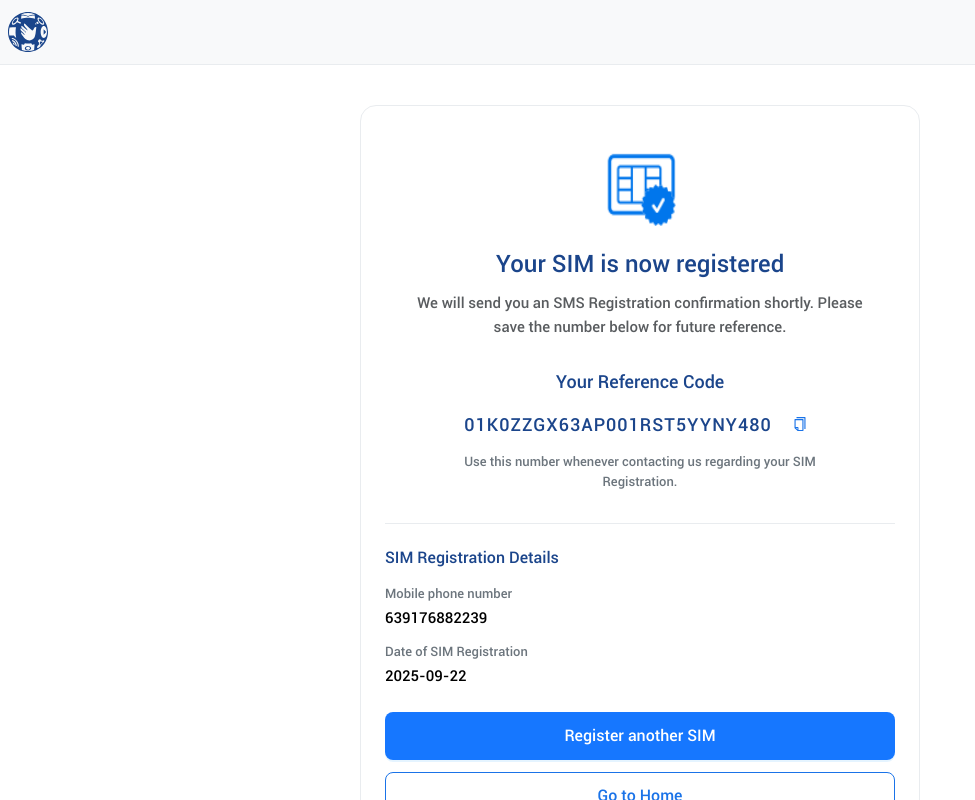
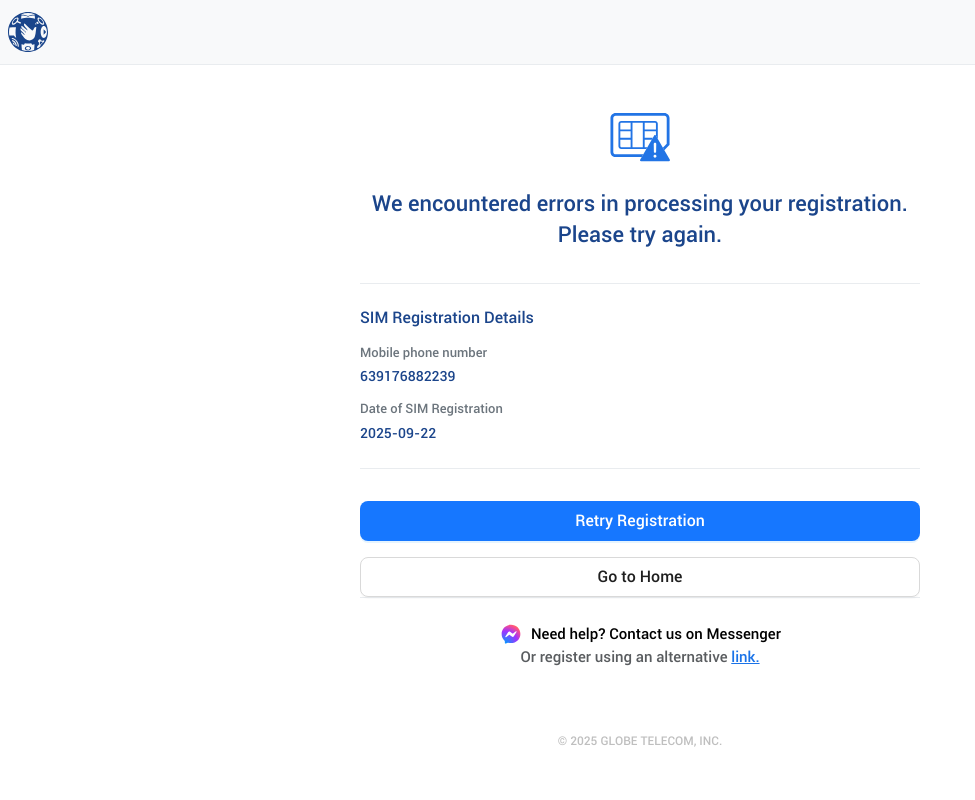
Before and after one commit to DeshpandePushkar/bsl_globe_webthoughts, a React (Vite) app: page /digital-onboarding/step-six in a window 1280 px wide. Shown: the whole page, without its empty margins (0-975 px from the left). Built offline with nearby package versions, Linux system fonts and the light colour scheme.

Commit message:
step 5 and step 6 completed

```diff
--- a/src/App.css
+++ b/src/App.css
@@ -97,7 +97,8 @@
   justify-content: center;
   color: var(--primary-blue) !important;
   margin-bottom: 0;
-  font-size: "1.2rem";
+  font-size: "1.2rem" !important;
+  padding: "20px 0px" !important;
 }
 
 .text-center {
@@ -417,3 +418,26 @@
   align-items: center !important;
   gap: 8px !important;
 }
+
+.step-five-container {
+  max-width: 700 !important;
+  margin: "auto";
+}
+
+.step-five-section-header-container {
+  display: flex;
+  justify-content: space-between;
+  align-items: center;
+  margin-bottom: 16px;
+  margin-top: 24px;
+}
+
+.step-five-section-header {
+  font-size: 16px;
+  font-weight: 600;
+  display: flex;
+  align-items: center;
+  gap: 8px;
+  margin: 0;
+  color: var(--primary-blue);
+}
--- a/src/components/ConfirmationModal.jsx
+++ b/src/components/ConfirmationModal.jsx
@@ -28,28 +28,20 @@
     >
       <div style={{ padding: "24px" }}>
         {/* Modal Heading */}
-        <h2
+        <h2 className="text-primary text-center" style={{ fontSize: "1.2rem" }}>
+          {t("stepFive.confirmationModalHeading")}
+        </h2>
+        <Checkbox
+          checked={isChecked}
+          onChange={handleCheckboxChange}
           style={{
-            fontSize: "18px",
-            fontWeight: "600",
-            color: "var(--primary-blue)",
-            marginBottom: "16px",
-            textAlign: "center",
+            fontSize: "14px",
+            color: "var(--text-secondary)",
+            fontWeight: "500",
           }}
         >
-          {t("stepFive.confirmationModalHeading")}
-        </h2>
-
           {/* White Content Box */}
-        <div
-          style={{
-            backgroundColor: "var(--white)",
-            border: "1px solid var(--border-color)",
-            borderRadius: "8px",
-            padding: "20px",
-            marginBottom: "20px",
-          }}
-        >
+          <div>
             {/* Modal Body with clickable links */}
             <div
               style={{
@@ -95,21 +87,9 @@
               />
             </div>
 
-          {/* Checkbox */}
-          <Checkbox
-            checked={isChecked}
-            onChange={handleCheckboxChange}
-            style={{
-              fontSize: "14px",
-              color: "var(--text-secondary)",
-              fontWeight: "500",
-            }}
-          >
-            <span style={{ marginLeft: "8px" }}>
-              I have read and agree to the terms and conditions
-            </span>
+
+          </div>
         </Checkbox>
-        </div>
 
         {/* Modal Footer Buttons */}
         <div
--- a/src/components/StepFive.jsx
+++ b/src/components/StepFive.jsx
@@ -1,8 +1,13 @@
 import React, { useState } from "react";
 import SummaryReview from "./SummaryReview";
 import ConfirmationModal from "./ConfirmationModal";
+import { Typography } from "antd";
+import { useLanguage } from "../hooks/useLanguage";
+
+const { Title } = Typography;
 
 const StepFive = () => {
+  const { t } = useLanguage();
   const [isModalVisible, setIsModalVisible] = useState(false);
 
   // Mock data for all sections
@@ -72,7 +77,39 @@
   };
 
   return (
-    <div className="step-five-container">
+    <div style={{
+      maxWidth: "900px",
+      margin: "0 auto",
+      padding: "20px",
+    }}>
+      <div style={{ textAlign: "center" }}>
+        <Title
+          level={5}
+          style={{ color: "#d3d3d3", fontSize: 13, letterSpacing: 5 }}
+        >
+          {t("verification.subtitle")}
+        </Title>
+
+        <Title
+          level={4}
+          className="text-center-primary"
+        >
+          {t("stepFive.number")} {t("stepFive.mainDesc")}
+        </Title>
+        <div className="text-center">
+          <img
+            src="/assets/review_summary.png"
+            width={60}
+            alt="Register SIM"
+          />
+        </div>
+        <Title
+          level={4}
+          className="text-center-primary"
+        >
+          {t("stepFive.desc")}
+        </Title>
+      </div>
       <SummaryReview data={mockData} onContinue={handleContinue} />
 
       <ConfirmationModal
--- a/src/components/StepSix.jsx
+++ b/src/components/StepSix.jsx
@@ -58,17 +58,17 @@
     return <StepSixLoadingScreen />;
   }
 
+  // if (status === "success") {
+  //   return (
+  //     <Success
+  //       data={responseData}
+  //       onRegisterAnother={handleRegisterAnother}
+  //       onGoHome={handleGoHome}
+  //     />
+  //   );
+  // }
+
   if (status === "success") {
-    return (
-      <Success
-        data={responseData}
-        onRegisterAnother={handleRegisterAnother}
-        onGoHome={handleGoHome}
-      />
-    );
-  }
-
-  if (status === "error") {
     return (
       <StepSixError
         data={responseData}
--- a/src/components/StepSixError.jsx
+++ b/src/components/StepSixError.jsx
@@ -18,7 +18,7 @@
         <img
           src="/assets/last_step_error.svg"
           alt="Error"
-          style={{ width: "80px", height: "80px" }}
+          style={{ width: 60 }}
         />
       </div>
 
@@ -66,13 +66,7 @@
           >
             Mobile phone number
           </div>
-          <div
-            style={{
-              fontSize: "15px",
-              color: "var(--black)",
-              fontWeight: "500",
-            }}
-          >
+          <div>
             {data.mobileNumber}
           </div>
         </div>
@@ -87,39 +81,19 @@
           >
             Date of SIM Registration
           </div>
-          <div
-            style={{
-              fontSize: "15px",
-              color: "var(--black)",
-              fontWeight: "500",
-            }}
-          >
+          <div>
             {data.registrationDate}
           </div>
         </div>
       </div>
 
       {/* Action Buttons */}
-      <div
-        style={{
-          display: "flex",
-          flexDirection: "column",
-          gap: "12px",
-          marginBottom: "32px",
-        }}
-      >
+      <div className="buttons-container">
         <Button
           type="primary"
           size="large"
           block
-          onClick={onRetry}
-          style={{
-            height: "48px",
-            fontSize: "16px",
-            fontWeight: "600",
-            borderRadius: "8px",
-          }}
-        >
+          onClick={onRetry}>
           {t("finalScreen.primaryErrorBtnLabel")}
         </Button>
 
@@ -127,15 +101,6 @@
           size="large"
           block
           onClick={onGoHome}
-          style={{
-            height: "48px",
-            fontSize: "16px",
-            fontWeight: "600",
-            borderRadius: "8px",
-            backgroundColor: "var(--white)",
-            color: "var(--primary-button)",
-            border: "1px solid var(--primary-button)",
-          }}
         >
           {t("finalScreen.secondaryErrorBtnLabel")}
         </Button>
@@ -155,7 +120,6 @@
             alignItems: "center",
             justifyContent: "center",
             gap: "8px",
-            marginBottom: "12px",
           }}
         >
           <img
--- a/src/components/Success.jsx
+++ b/src/components/Success.jsx
@@ -1,7 +1,9 @@
 import React, { useState } from "react";
-import { Button, message } from "antd";
+import { Button, message, Typography } from "antd";
 import { CopyOutlined } from "@ant-design/icons";
 import { useLanguage } from "../hooks/useLanguage";
+
+const { Title } = Typography;
 
 const Success = ({ data, onRegisterAnother, onGoHome }) => {
   const { t } = useLanguage();
@@ -25,9 +27,16 @@
         textAlign: "center",
       }}
     >
+      <div style={{ textAlign: "center" }}>
+        <Title
+          level={5}
+          style={{ color: "#d3d3d3", fontSize: 13, letterSpacing: 5 }}
+        >
+          {t("verification.subtitle")}
+        </Title>
+      </div>
       <div
         style={{
-          border: "1px solid var(--border-color)",
           borderRadius: "16px",
           padding: "40px 24px",
           backgroundColor: "var(--white)",
@@ -37,7 +46,7 @@
           <img
             src="/assets/success.png"
             alt="Success"
-            style={{ width: "80px", height: "80px" }}
+            style={{ width: 60 }}
           />
         </div>
 
@@ -49,7 +58,7 @@
             marginBottom: "12px",
           }}
         >
-          Your SIM is now registered
+          {t("finalScreen.iconLabel")}
         </h2>
 
         <p
@@ -85,7 +94,6 @@
               alignItems: "center",
               justifyContent: "center",
               gap: "12px",
-              marginBottom: "12px",
             }}
           >
             <span
@@ -109,15 +117,7 @@
             />
           </div>
 
-          <p
-            style={{
-              fontSize: "13px",
-              color: "var(--text-gray)",
-              lineHeight: "1.5",
-              maxWidth: "400px",
-              margin: "0 auto",
-            }}
-          >
+          <p className="text-primary">
             {t("finalScreen.refCodeDesc")}
           </p>
         </div>
@@ -143,85 +143,35 @@
           </h4>
 
           <div style={{ marginBottom: "12px" }}>
-            <div
-              style={{
-                fontSize: "13px",
-                color: "var(--text-gray)",
-                marginBottom: "4px",
-              }}
-            >
+            <div className="text-gray" style={{ fontSize: 13 }}>
               {t("finalScreen.mobileNumberLabel")}
             </div>
-            <div
-              style={{
-                fontSize: "15px",
-                color: "var(--black)",
-                fontWeight: "500",
-              }}
-            >
+            <div>
               {data.mobileNumber}
             </div>
           </div>
 
           <div>
-            <div
-              style={{
-                fontSize: "13px",
-                color: "var(--text-gray)",
-                marginBottom: "4px",
-              }}
-            >
+            <div className="text-gray" style={{ fontSize: 13 }}>
               {t("finalScreen.regDateLabel")}
             </div>
-            <div
-              style={{
-                fontSize: "15px",
-                color: "var(--black)",
-                fontWeight: "500",
-              }}
-            >
+            <div>
               {data.registrationDate}
             </div>
           </div>
         </div>
 
         {/* Action Buttons */}
-        <div
-          style={{
-            display: "flex",
-            flexDirection: "column",
-            gap: "12px",
-          }}
-        >
+        <div className="buttons-container">
           <Button
             type="primary"
             size="large"
             block
-            onClick={onRegisterAnother}
-            style={{
-              height: "48px",
-              fontSize: "16px",
-              fontWeight: "600",
-              borderRadius: "8px",
-            }}
-          >
+            onClick={onRegisterAnother}>
             {t("finalScreen.primaryBtnLabel")}
           </Button>
 
-          <Button
-            size="large"
-            block
-            onClick={onGoHome}
-            style={{
-              height: "48px",
-              fontSize: "16px",
-              fontWeight: "600",
-              borderRadius: "8px",
-              backgroundColor: "var(--white)",
-              color: "var(--primary-button)",
-              border: "1px solid var(--primary-button)",
-            }}
-          >
+          <Button block size="large" onClick={onGoHome}>
             {t("finalScreen.secondaryBtnLabel")}
           </Button>
         </div>
--- a/src/locales/en.json
+++ b/src/locales/en.json
@@ -292,7 +292,7 @@
     "heading": "Your Reference Code",
     "refCodeDesc": "Use this number whenever contacting \nus regarding your SIM Registration.",
     "copyToastHeading": "Copied!",
-    "iconLabel": "SIM Registration Details",
+    "iconLabel": " Your SIM is now registered",
     "mobileNumberLabel": "Mobile phone number",
     "regDateLabel": "Date of SIM Registration",
     "primaryBtnLabel": "Register another SIM",
```
Also changed, not shown: src/components/SummaryReview.jsx (+7 -66 lines). Lines whose indentation alone changed are shown as unchanged.
